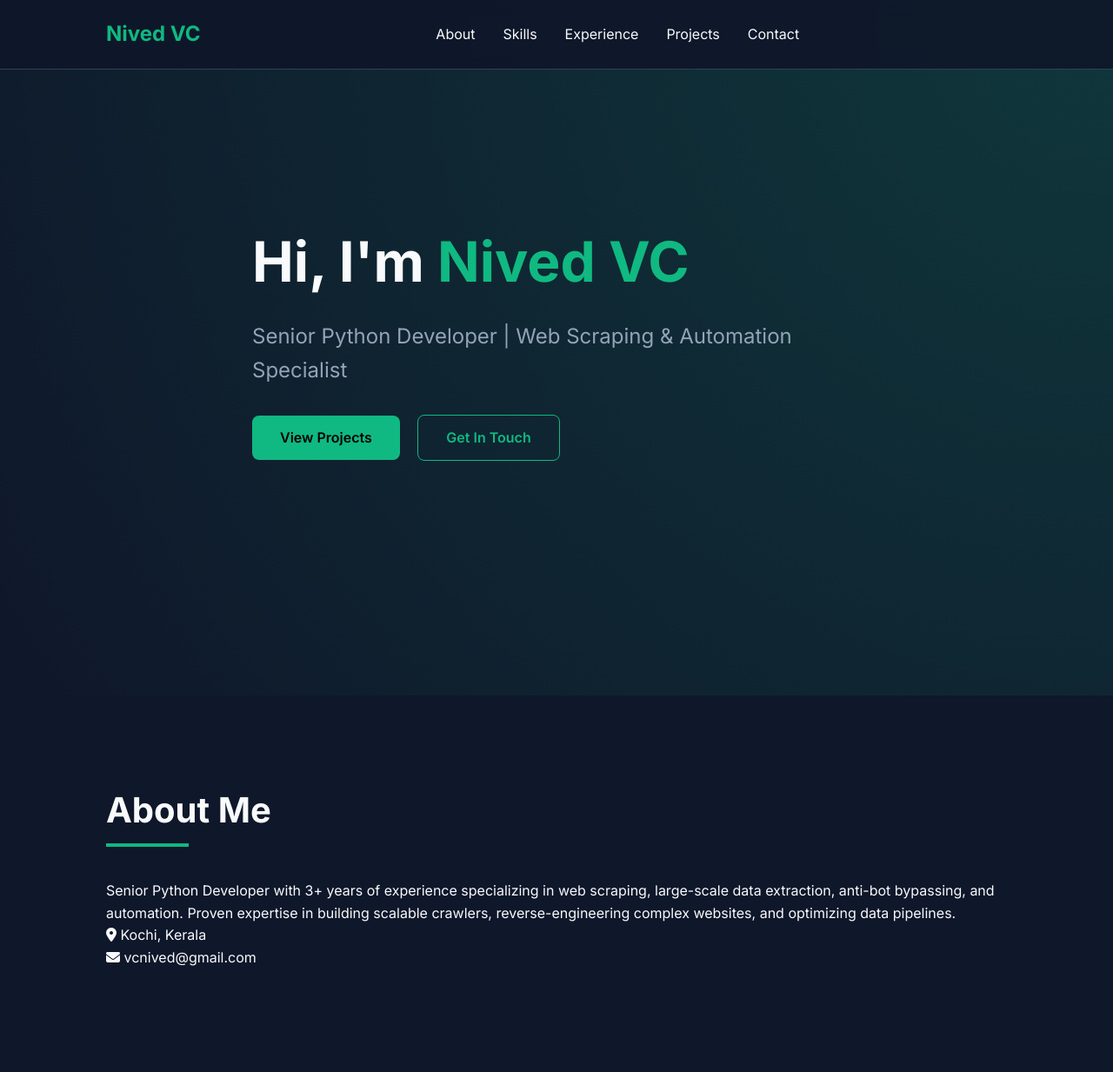
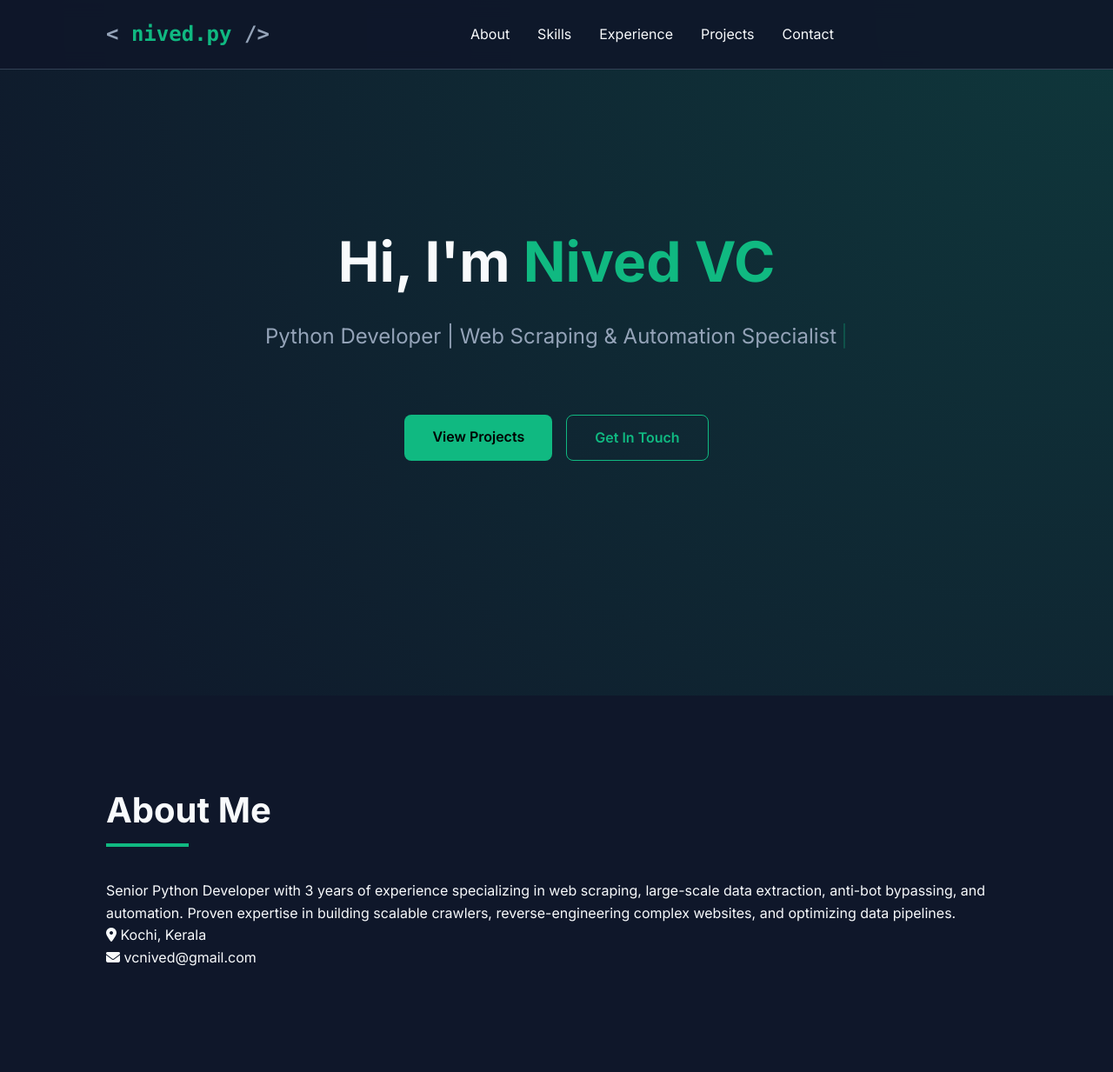
Before and after one commit to nivedvc/my_portfolio, a Flask app: page / in a window 1280 px wide. Shown: the top 1233 px of the page at 87% size. Run offline with Flask 3, Linux system fonts and the light colour scheme.

Commit message:
Added auto deploy, style updated

```diff
--- a/app.py
+++ b/app.py
@@ -11,8 +11,8 @@ app.secret_key = os.getenv('SECRET_KEY')
 # Portfolio Data
 PORTFOLIO_DATA = {
     "name": "Nived VC",
-    "tagline": "Senior Python Developer | Web Scraping & Automation Specialist",
-    "summary": "Senior Python Developer with 3+ years of experience specializing in web scraping, large-scale data extraction, anti-bot bypassing, and automation. Proven expertise in building scalable crawlers, reverse-engineering complex websites, and optimizing data pipelines.",
+    "tagline": "Python Developer | Web Scraping & Automation Specialist",
+    "summary": "Senior Python Developer with 3 years of experience specializing in web scraping, large-scale data extraction, anti-bot bypassing, and automation. Proven expertise in building scalable crawlers, reverse-engineering complex websites, and optimizing data pipelines.",
     "contact": {
         "email": "vcnived@gmail.com",
         "phone": "+9400501368",
--- a/static/css/style.css
+++ b/static/css/style.css
@@ -57,8 +57,16 @@ body {
 .logo {
     font-size: 1.5rem;
     font-weight: 700;
+    text-decoration: none;
+    font-family: 'Consolas', 'Monaco', 'Courier New', monospace;
+}
+
+.logo-tag {
+    color: var(--text-secondary);
+}
+
+.logo-name {
     color: var(--accent-color);
-    text-decoration: none;
 }
 
 .nav-links {
@@ -90,6 +98,18 @@ body {
     background: radial-gradient(circle at top right, var(--accent-glow), transparent);
 }
 
+.hero .container {
+    display: flex;
+    justify-content: center;
+    width: 100%;
+}
+
+.hero-content {
+    text-align: center;
+    width: 100%;
+    max-width: 800px;
+}
+
 .hero h1 {
     font-size: 4rem;
     margin-bottom: 1rem;
@@ -104,6 +124,35 @@ body {
     color: var(--text-secondary);
     margin-bottom: 2rem;
     max-width: 700px;
+    margin-left: auto;
+    margin-right: auto;
+    min-height: 3.2em;
+    /* Height for ~2 lines to prevent vertical shift */
+}
+
+#typing-text::after {
+    content: '|';
+    margin-left: 5px;
+    color: var(--accent-color);
+    animation: blink 1s infinite;
+}
+
+@keyframes blink {
+
+    0%,
+    100% {
+        opacity: 1;
+    }
+
+    50% {
+        opacity: 0;
+    }
+}
+
+.hero-cta {
+    display: flex;
+    justify-content: center;
+    gap: 1rem;
 }
 
 .hero-cta .btn {
@@ -111,8 +160,6 @@ body {
     padding: 0.8rem 2rem;
     border-radius: 8px;
     font-weight: 600;
-    display: inline-block;
-    margin-right: 1rem;
     transition: all 0.3s;
 }
 
@@ -313,7 +360,8 @@ section {
     color: var(--text-secondary);
 }
 
-.form-group input, .form-group textarea {
+.form-group input,
+.form-group textarea {
     width: 100%;
     padding: 1rem;
     background: var(--card-bg);
@@ -323,7 +371,8 @@ section {
     outline: none;
 }
 
-.form-group input:focus, .form-group textarea:focus {
+.form-group input:focus,
+.form-group textarea:focus {
     border-color: var(--accent-color);
 }
 
@@ -362,7 +411,7 @@ section {
     background: var(--accent-color);
     color: #000;
     margin-bottom: 1rem;
-    box-shadow: 0 10px 20px rgba(0,0,0,0.3);
+    box-shadow: 0 10px 20px rgba(0, 0, 0, 0.3);
 }
 
 /* Footer */
@@ -389,7 +438,15 @@ section {
 
 /* Responsive */
 @media (max-width: 768px) {
-    .hero h1 { font-size: 2.5rem; }
-    .contact-wrapper { grid-template-columns: 1fr; }
-    .nav-links { display: none; }
+    .hero h1 {
+        font-size: 2.5rem;
+    }
+
+    .contact-wrapper {
+        grid-template-columns: 1fr;
+    }
+
+    .nav-links {
+        display: none;
+    }
 }
--- a/static/js/main.js
+++ b/static/js/main.js
@@ -32,3 +32,24 @@ if (burger) {
         burger.classList.toggle('toggle');
     });
 }
+
+// Typing Animation
+window.addEventListener('load', () => {
+    const typingElement = document.getElementById('typing-text');
+    if (typingElement) {
+        const text = typingElement.getAttribute('data-text');
+        let index = 0;
+        const typingSpeed = 30; // ms per character
+
+        function type() {
+            if (index < text.length) {
+                typingElement.textContent += text.charAt(index);
+                index++;
+                setTimeout(type, typingSpeed);
+            }
+        }
+
+        // Start typing after a short delay
+        setTimeout(type, 500);
+    }
+});
--- a/templates/base.html
+++ b/templates/base.html
@@ -20,7 +20,10 @@
 <body>
     <nav class="navbar">
         <div class="container">
-            <a href="#" class="logo">{{ data.name }}</a>
+            <a href="#hero" class="logo">
+                <span class="logo-tag">&lt;</span><span class="logo-name"> nived.py</span>
+                <span class="logo-tag">/&gt;</span>
+            </a>
             <ul class="nav-links">
                 <li><a href="#about">About</a></li>
                 <li><a href="#skills">Skills</a></li>
--- a/templates/index.html
+++ b/templates/index.html
@@ -6,7 +6,7 @@
     <div class="container">
         <div class="hero-content">
             <h1>Hi, I'm <span class="highlight">{{ data.name }}</span></h1>
-            <p class="tagline">{{ data.tagline }}</p>
+            <p id="typing-text" class="tagline" data-text="{{ data.tagline }}"></p>
             <div class="hero-cta">
                 <a href="#projects" class="btn btn-primary">View Projects</a>
                 <a href="#contact" class="btn btn-secondary">Get In Touch</a>
```
Also changed, not shown: .github/workflows/deploy.yml (added).
